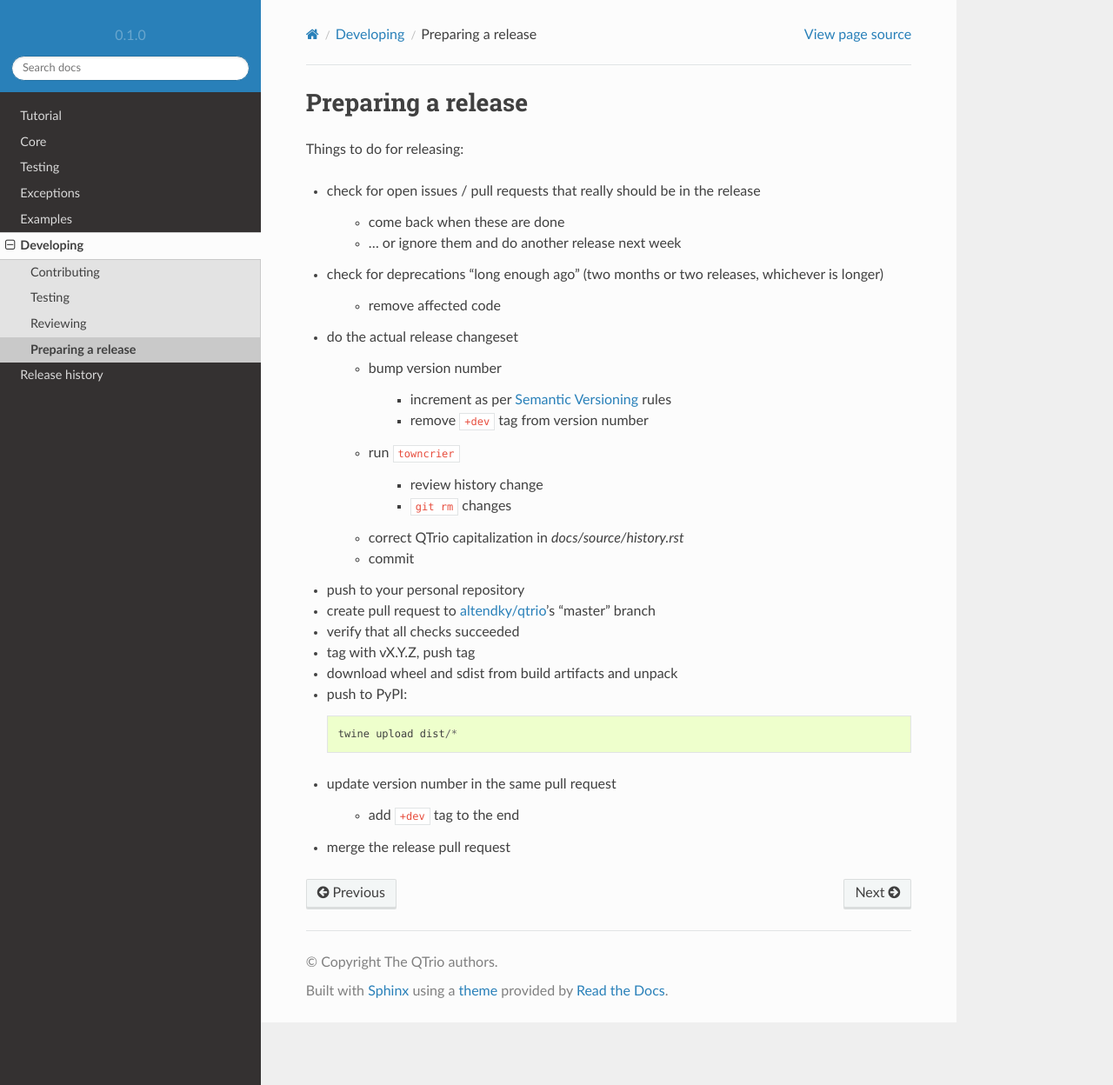
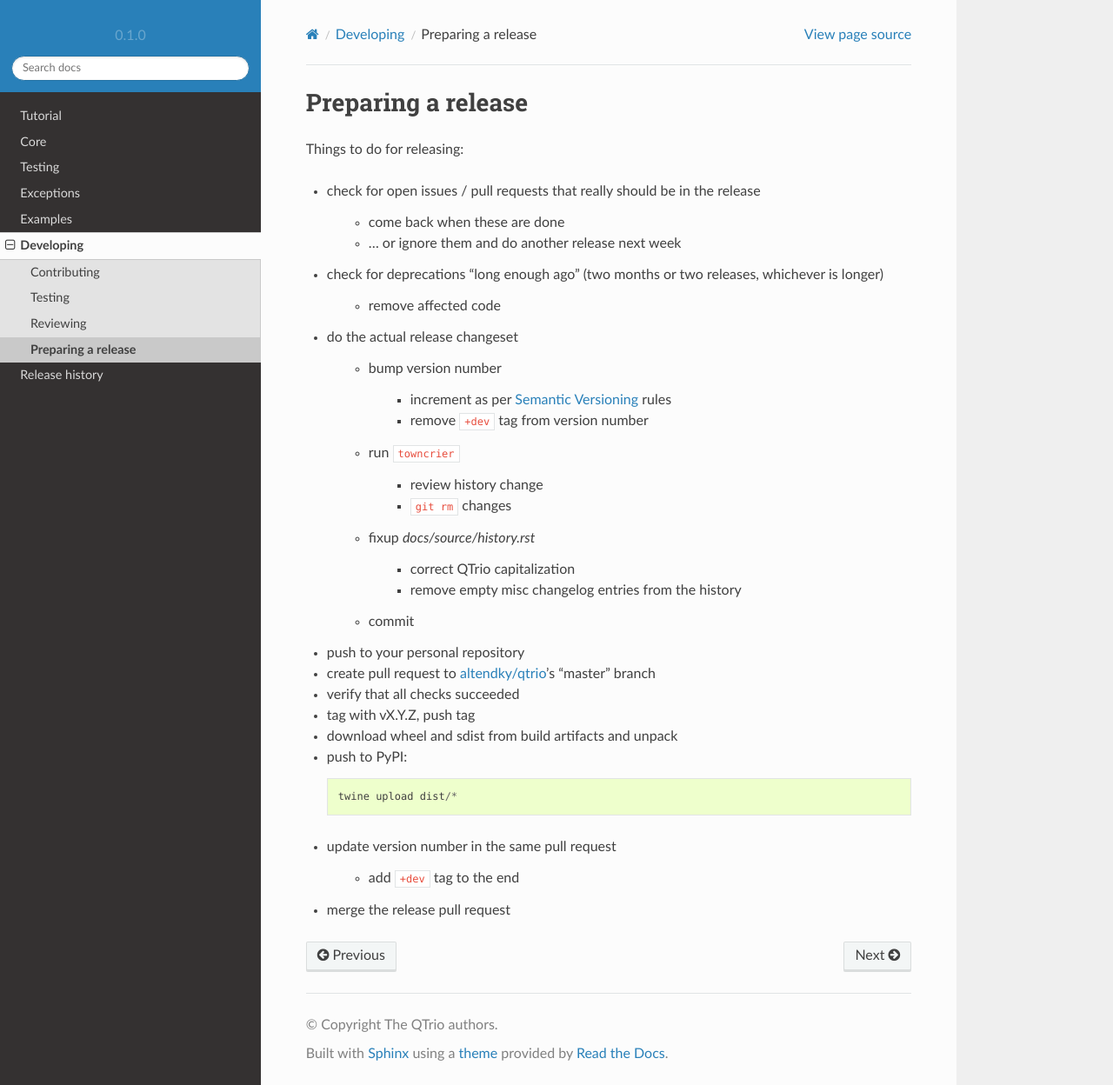
Before and after one commit to altendky/qtrio, a Sphinx documentation site: the page built from docs/source/development/releasing.rst, in a window 1280 px wide and 1248 px high. Shown: the whole window at 87% size. Built offline with Sphinx 7.4.7 and the Read the Docs theme 2.0.0, drawn with Linux system fonts in a browser that asks for light colours.

Commit message:
Update release process for manual steps

```diff
--- a/docs/source/development/releasing.rst
+++ b/docs/source/development/releasing.rst
@@ -29,7 +29,11 @@ Things to do for releasing:
 
       - ``git rm`` changes
 
-   + correct QTrio capitalization in `docs/source/history.rst`
+   + fixup `docs/source/history.rst`
+
+      - correct QTrio capitalization
+
+      - remove empty misc changelog entries from the history
 
    + commit
 
```
